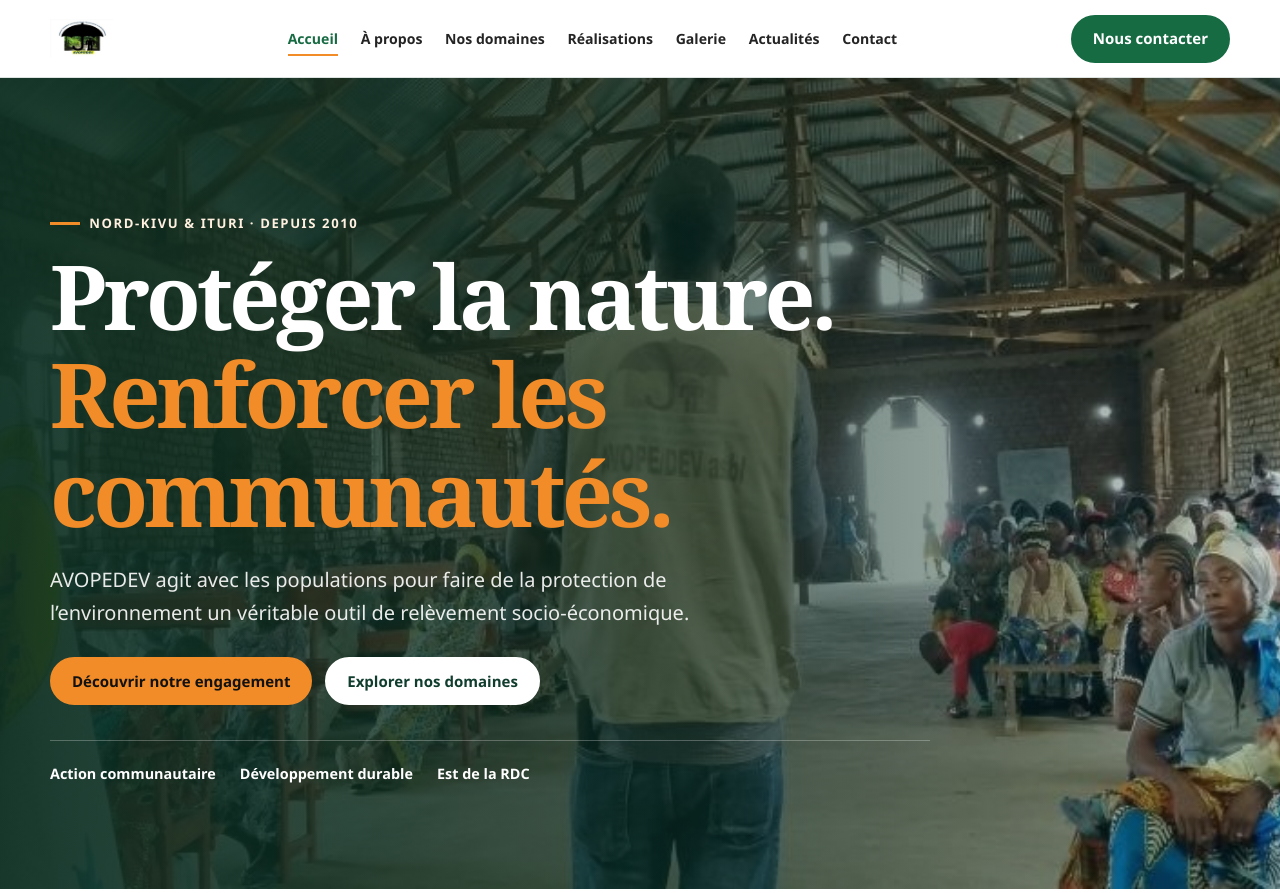
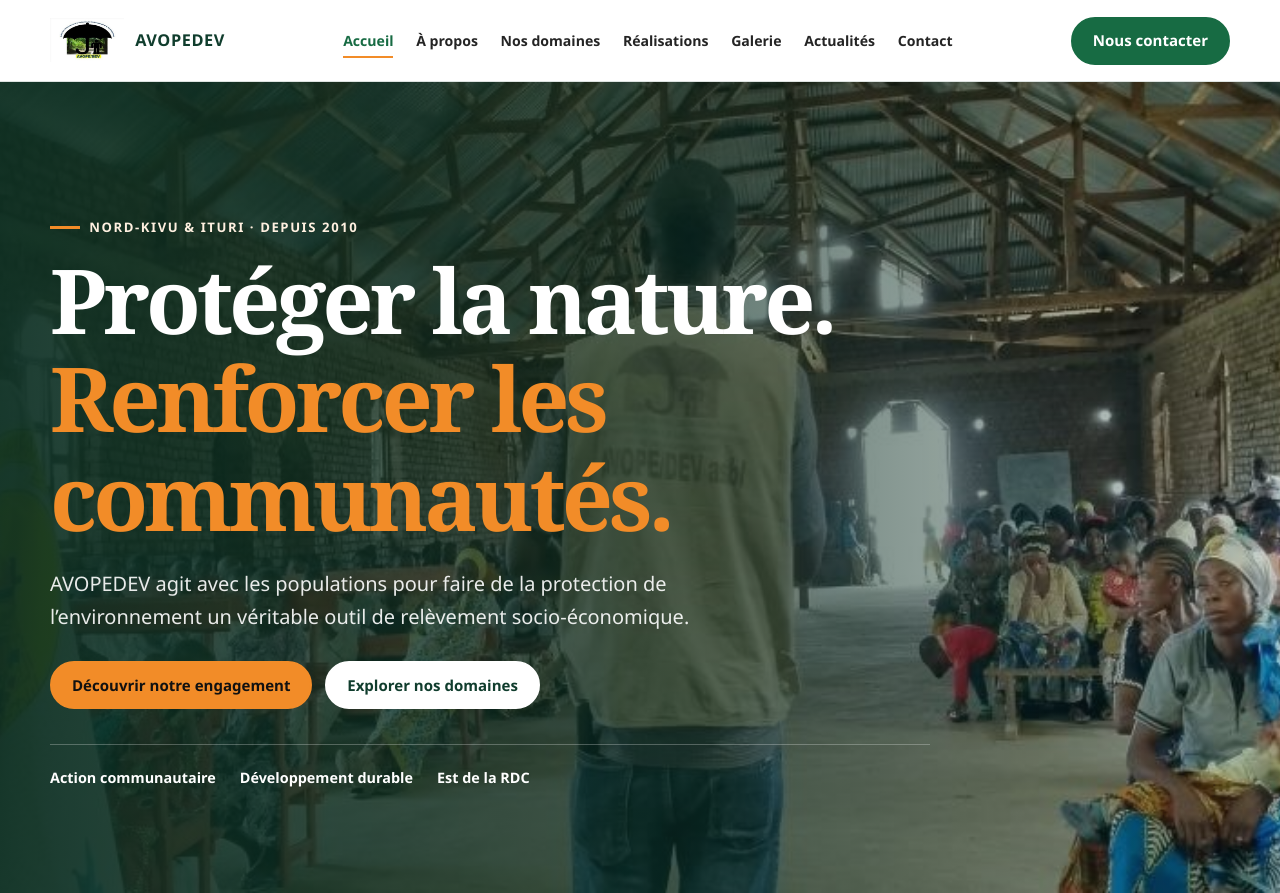
Before and after one commit to ObediJustin/AVOPEDEV-VITRINE, a plain HTML site: page index.html in a window 1280 px wide. Shown: the top 893 px of the page. Drawn offline with Linux system fonts and the light colour scheme.

Commit message:
style: improve desktop header branding

```diff
--- a/assets/css/style.css
+++ b/assets/css/style.css
@@ -16,7 +16,7 @@
   --radius: 1.2rem;
   --radius-lg: 2rem;
   --container: 1180px;
-  --header-height: 78px;
+  --header-height: 82px;
 }
 
 *,
@@ -290,16 +290,19 @@ h3 {
   font-weight: 900;
   line-height: 1;
   text-decoration: none;
+  white-space: nowrap;
 }
 
 .brand img {
-  width: 64px;
-  height: 52px;
+  width: 74px;
+  height: 60px;
   object-fit: contain;
 }
 
 .brand-text {
-  display: none;
+  display: block;
+  font-size: 1.02rem;
+  letter-spacing: 0.035em;
 }
 
 .site-nav {
@@ -323,6 +326,7 @@ h3 {
   font-size: 0.88rem;
   font-weight: 700;
   text-decoration: none;
+  white-space: nowrap;
 }
 
 .nav-list a::after {
@@ -1316,7 +1320,6 @@ h3 {
   }
 
   .brand-text {
-    display: block;
     font-size: 0.95rem;
   }
 
```
